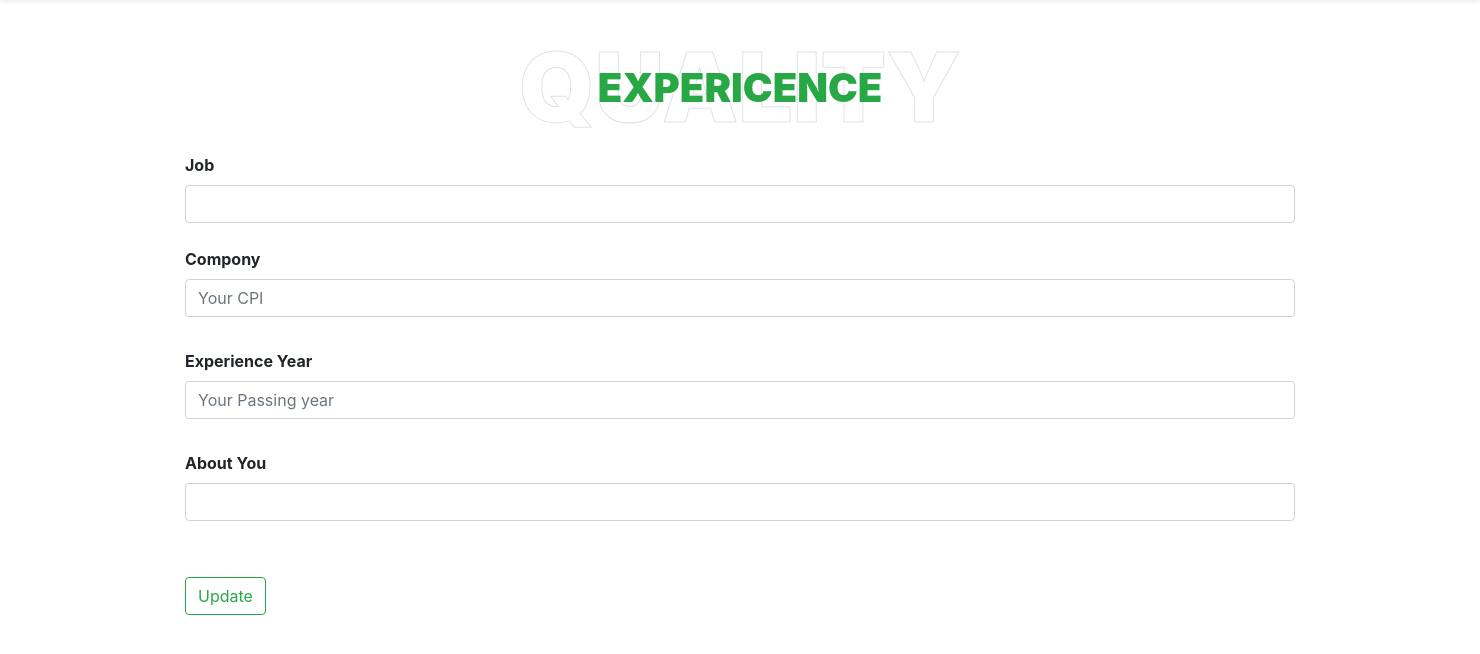
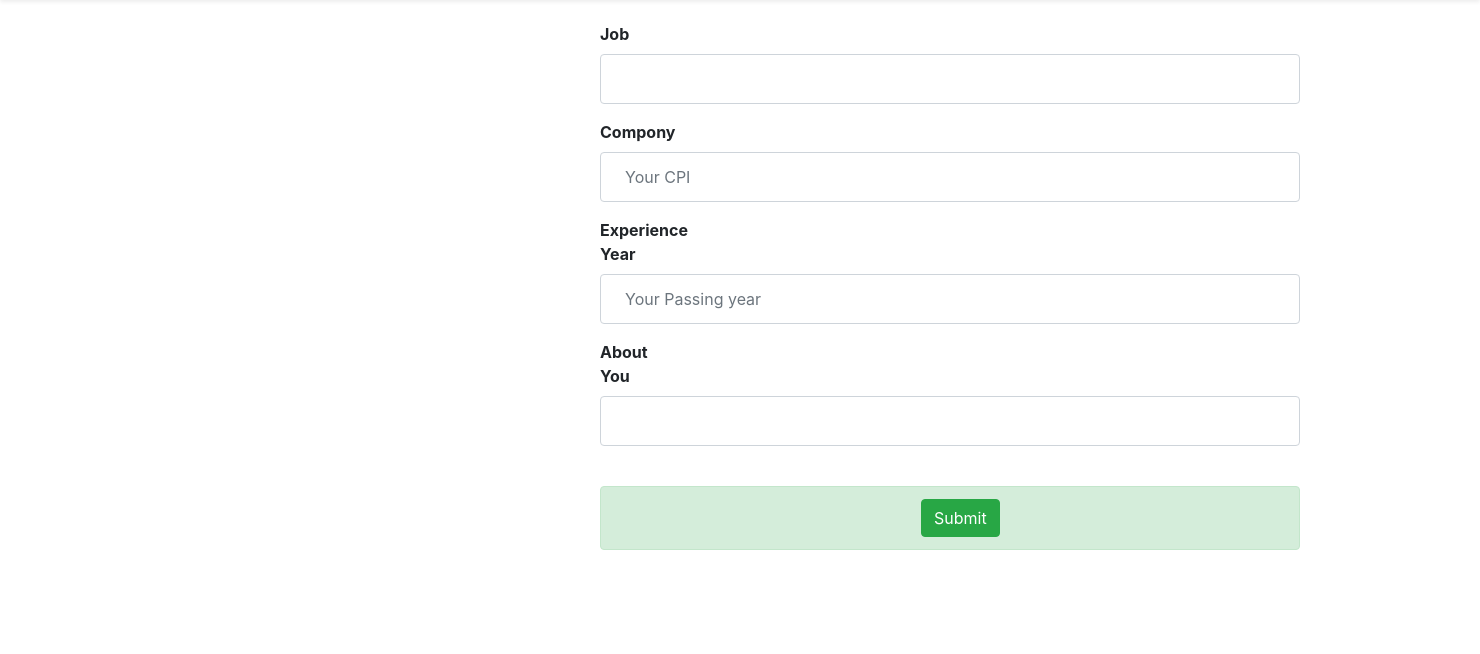
Before and after one commit to arjun-234/work_point_front, a Django app: template freelance/jobpoint_user/templates/jobpoint_user/updateexp.html in a window 1480 px wide. Shown: the part 74-728 px from the top of the page. Run offline with Django 4.2, Linux system fonts and the light colour scheme; the template is opened without the code that fills it, so the values that code supplies are empty; some libraries are stand-ins or nearby versions.

Commit message:
frontend side validaiton in qualification and experiance.html

```diff
--- a/freelance/jobpoint_user/templates/jobpoint_user/updateexp.html
+++ b/freelance/jobpoint_user/templates/jobpoint_user/updateexp.html
@@ -2,77 +2,54 @@
 
 {% block content %}
 <!-- Form start >>>>>>>>>>>>>>>>>>>>>>>>>>>>>> -->
-<div class="container-fluid py-2" id="qualification">
-    <div class="container">
-        <div class="position-relative d-flex align-items-center justify-content-center">
-            <h1 class="display-1 text-uppercase text-white" style="-webkit-text-stroke: 1px #dee2e6;">Quality</h1>
-            <h1 class="position-absolute text-uppercase text-success">Expericence</h1>
-        </div>
-        <div class="row align-items-center">
-            <div class="col">
-
 
     <form method="POST">
         {% csrf_token %}
 
-                            <div class="position-relative mb-8">
-
-                                    <label style=""><b>Job</b></label>
-                                    <input type="text" value="{{data.previous_job}}" name="pjob" class="form-control" id="degree"
+        <div class="quals">
+            <div class="control-group ">
+                <label style="margin-right:790px;"><b>Job</b></label>
+                <input type="text" value="{{data.previous_job}}" name="pjob" pattern="^[A-Za-z -]+$" class="form-control p-4" id="degree"
                     required="required"  />
-                                    <br>
+                <p class="help-block text-danger"></p>
             </div>
 
 
-                                <div class="position-relative mb-2">
-                                    <label style=""><b>Compony</b></label>
-                                    <input type="text" name="pcomp" value="{{data.previous_compny}}" class="form-control" id="cpi" placeholder="Your CPI"
+            <div class="control-group ">
+                <label style="margin-right:790px;"><b>Compony</b></label>
+                <input type="text" name="pcomp" value="{{data.previous_compny}}" class="form-control p-4" id="cpi" placeholder="Your CPI"
                     required="required"  />
-                                    <br>
+                <p class="help-block text-danger"></p>
             </div>
 
-                                <div class="position-relative mb-2">
-                                    <label style=""><b> Experience Year</b></label>
-                                    <input type="text" name="eyear" value="{{data.experience_year}}" class="form-control" id="passing_year" placeholder="Your Passing year"
+            <div class="control-group">
+                <label style="margin-right:790px;"><b> Experience Year</b></label>
+                <input type="text" name="eyear" value="{{data.experience_year}}" class="form-control p-4" id="passing_year" placeholder="Your Passing year"
                     required="required" data-validation-required-message="Please enter your email" />
-                                    <br>
+                <p class="help-block text-danger"></p>
             </div>
 
-                                <div class="position-relative mb-2">
-                                    <label style=""><b>About You</b></label>
-                                    <input type="text" value="{{data.about}}" name="about" class="form-control" id="passing_year"
+            <div class="control-group" required>
+                <label style="margin-right:790px;"><b>About You</b></label>
+                <input type="text" value="{{data.about}}" name="about" class="form-control p-4" id="passing_year"
                 required="required" />
                 <!-- <textarea class="form-control p-4" name="about" placeholder="About yourself">
 
                 </textarea> -->
-                                    <br>
+                <p class="help-block text-danger"></p>
             </div>
             <br>
-
-                                <div>
-                                    <button class="btn btn-outline-success" type="submit" value="Submit">
-                                        Update</button>
+            <div class="alert alert-success">
+            <input type="submit" class="btn btn-success" value="Submit" style="margin-left:300px;" >
             </div>
-
         </div>
     </form>
-
-
-
-
-                    </div>
 
 </div>
 </div>
 </div>
 </div>
-
-
-
-
-
-
-
+</div>
 
 <!-- form end >>>>>>>>>>>>>>>>>>>>>>>>>>>>> -->
 
```
Also changed, not shown: freelance/jobpoint_user/templates/jobpoint_user/addexpirence.html (+4 -4 lines), freelance/jobpoint_user/templates/jobpoint_user/qualification.html (+6 -6 lines), freelance/jobpoint_user/templates/jobpoint_user/updatequal.html (+17 -33 lines). Lines whose indentation alone changed are shown as unchanged.
